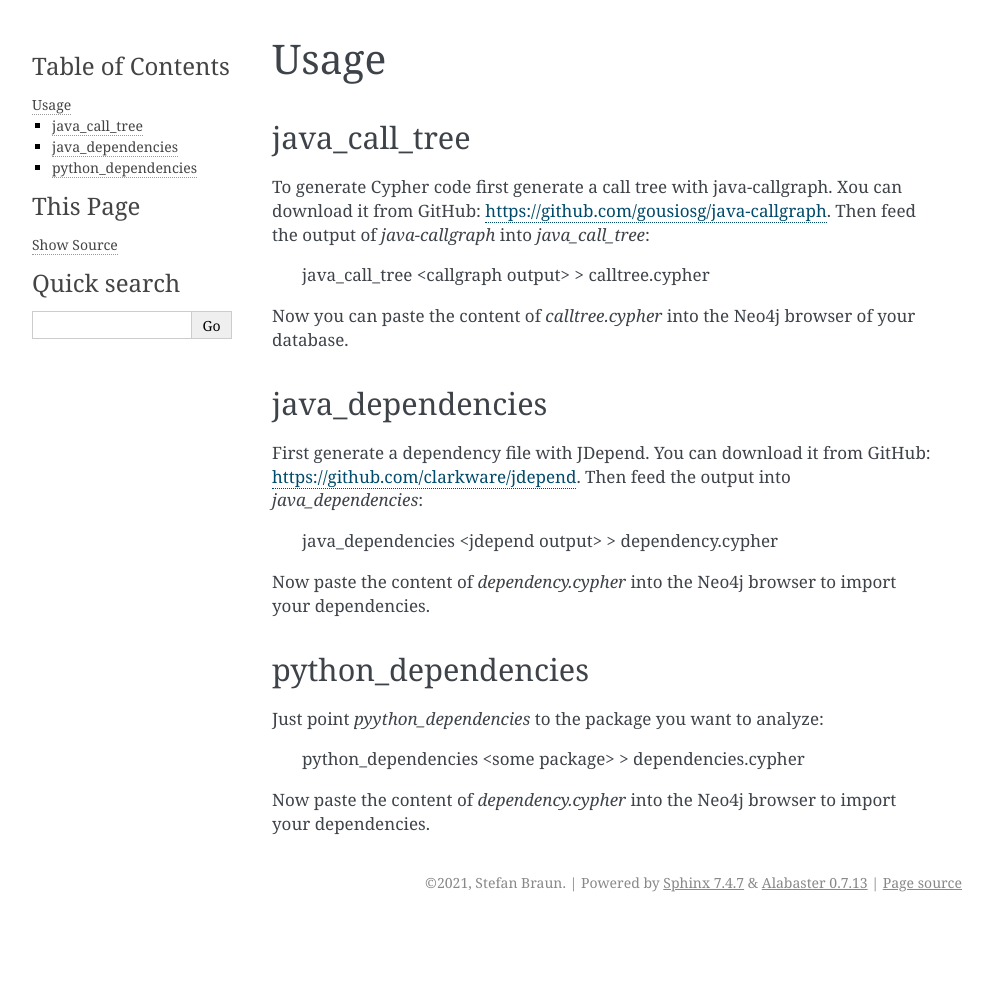
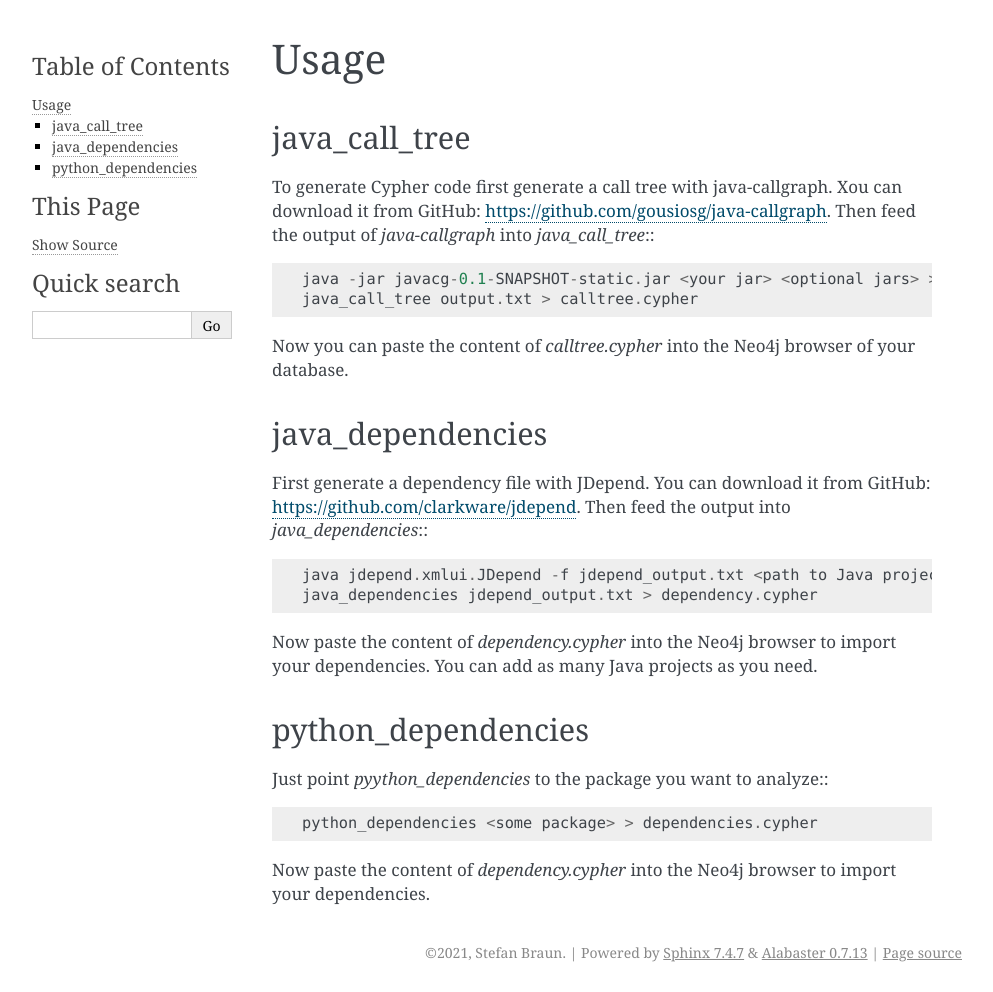
Before and after one commit to stbraun/code_analysis, a Sphinx documentation site: the page built from docs/usage.rst, in a window 1280 px wide. Shown: the whole page, without its empty margins (148-1141 px from the left). Built offline with Sphinx 7.4.7, drawn with Linux system fonts in a browser that asks for light colours; before the commit the page ends 922 px from its top, so only the background shows below that.

Commit message:
Documentation improved.

```diff
--- /dev/null
+++ b/docs/_static/README.TXT
@@ -0,0 +1 @@
+Static content.
--- a/docs/index.rst
+++ b/docs/index.rst
@@ -1,5 +1,5 @@
 Welcome to code_analysis's documentation!
-======================================
+=========================================
 
 .. toctree::
    :maxdepth: 2
--- a/docs/usage.rst
+++ b/docs/usage.rst
@@ -7,9 +7,10 @@ java_call_tree
 --------------
 
 To generate Cypher code first generate a call tree with java-callgraph. Xou can download it from GitHub:
-https://github.com/gousiosg/java-callgraph. Then feed the output of `java-callgraph` into `java_call_tree`:
+https://github.com/gousiosg/java-callgraph. Then feed the output of `java-callgraph` into `java_call_tree`:::
 
-    java_call_tree <callgraph output> > calltree.cypher
+    java -jar javacg-0.1-SNAPSHOT-static.jar <your jar> <optional jars> > output.txt
+    java_call_tree output.txt > calltree.cypher
 
 Now you can paste the content of `calltree.cypher` into the Neo4j browser of your database.
 
@@ -18,17 +19,19 @@ java_dependencies
 -----------------
 
 First generate a dependency file with JDepend. You can download it from GitHub: https://github.com/clarkware/jdepend.
-Then feed the output into `java_dependencies`:
+Then feed the output into `java_dependencies`:::
 
-    java_dependencies <jdepend output> > dependency.cypher
+    java jdepend.xmlui.JDepend -f jdepend_output.txt <path to Java project>
+    java_dependencies jdepend_output.txt > dependency.cypher
 
 Now paste the content of `dependency.cypher` into the Neo4j browser to import your dependencies.
+You can add as many Java projects as you need.
 
 
 python_dependencies
 -------------------
 
-Just point `pyython_dependencies` to the package you want to analyze:
+Just point `pyython_dependencies` to the package you want to analyze:::
 
     python_dependencies <some package> > dependencies.cypher
 
```
Also changed, not shown: other parts of docs/index.rst (+1 -0 lines), docs/technical specification.rst (added, +43 -0 lines).
